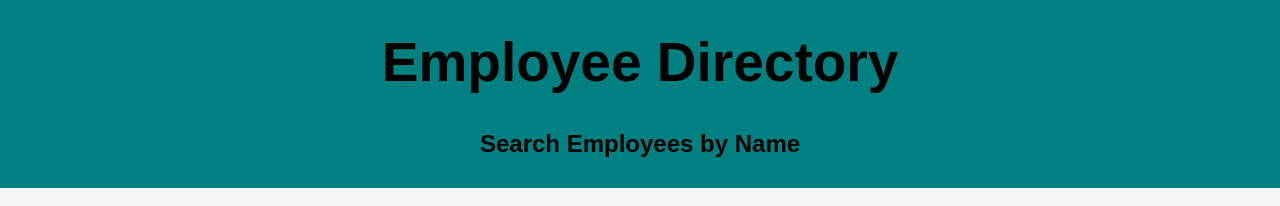
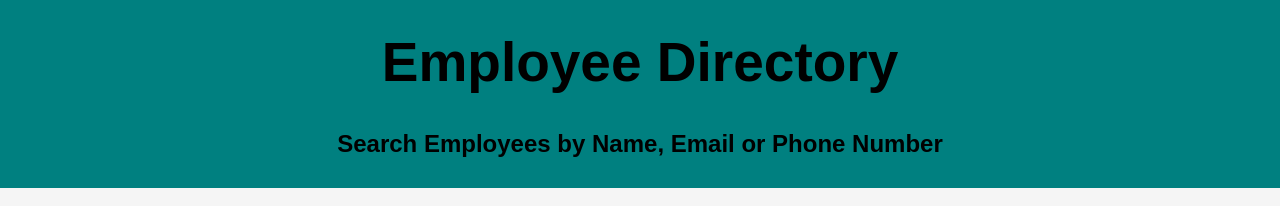
Before and after one commit to RyanSalamone/Employee-Directory, a React (Create React App) app in the folder src/: page / in a window 1280 px wide. Shown: the top 206 px of the page. Built offline with nearby package versions, Linux system fonts and the light colour scheme; no server answers; the HTML template or start-up script is replaced by a standard one.

Commit message:
sorting function working

```diff
--- a/src/components/Header.js
+++ b/src/components/Header.js
@@ -7,7 +7,7 @@ export default class Header extends Component {
       <div className="header">
        <div className="text-info"><h1>Employee Directory</h1></div>
         <br></br><br></br>
-        <h2>Search Employees by Name</h2>
+        <h2>Search Employees by Name, Email or Phone Number</h2>
 
       </div>
     )
```
